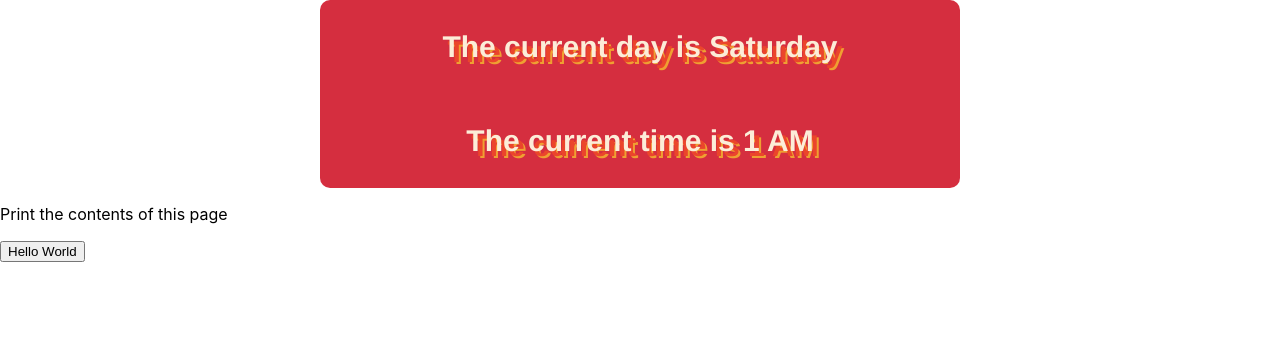
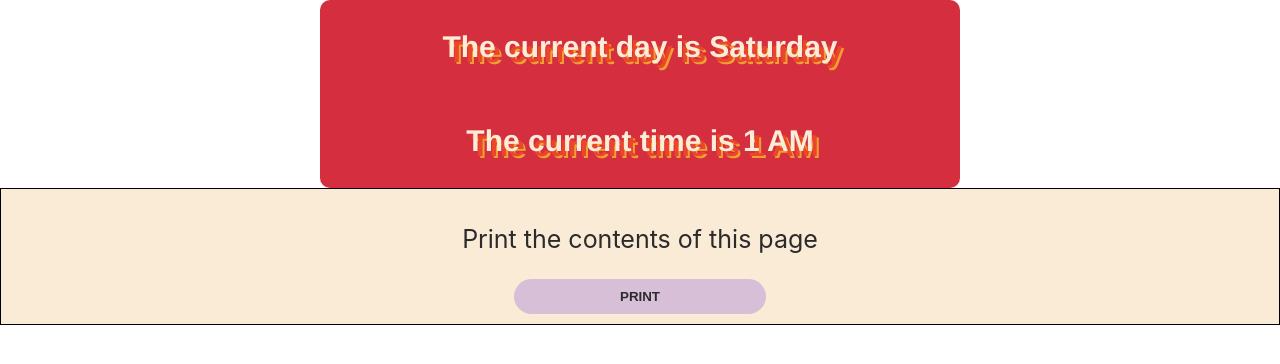
Before and after one commit to Cesar-Infante/JavaScript-PracticeV2, a React (Create React App) app in the folder client/: page / in a window 1280 px wide. Shown: the top 364 px of the page. Built offline with nearby package versions, Linux system fonts and the light colour scheme.

Commit message:
style changes

```diff
--- a/client/src/App.js
+++ b/client/src/App.js
@@ -11,6 +11,6 @@ function App() {
       <PrintContent />
     </div>
   );
-}
+};
 
 export default App;
--- a/client/src/components/printContent.jsx
+++ b/client/src/components/printContent.jsx
@@ -1,4 +1,5 @@
 import React from "react";
+import "../styles/PrintContent.css"
 
 /* 2. Write a JavaScript program to print
       the contents of the current window.
@@ -6,9 +7,9 @@ import React from "react";
 
 const PrintContent = () => {
   return (
-    <div>
+    <div className="print">
       <p>Print the contents of this page</p>
-      <button onClick={window.print}>Hello World</button>
+      <button className="printBtn" onClick={window.print}>PRINT</button>
     </div>
   );
 };
--- /dev/null
+++ b/client/src/styles/PrintContent.css
@@ -0,0 +1,28 @@
+.print {
+    border: 1px solid black;
+    display: flex;
+    flex-direction: column;
+    justify-content: center;
+    /* width: 50%; */
+    margin: auto;
+    text-align: center;
+    padding: 10px;
+    background-color: antiquewhite;
+    color: rgb(43, 43, 43);
+    font-size: 25px;
+    font-weight: 400;
+}
+
+.printBtn {
+    width: 20%;
+    justify-content: center;
+    margin: auto;
+    border-radius: 20px;
+    padding: 10px;
+    outline: none;
+    border: none;
+    background-color: thistle;
+    color: rgb(43, 43, 43);
+    font-weight: 700;
+    font: ;
+}
```
